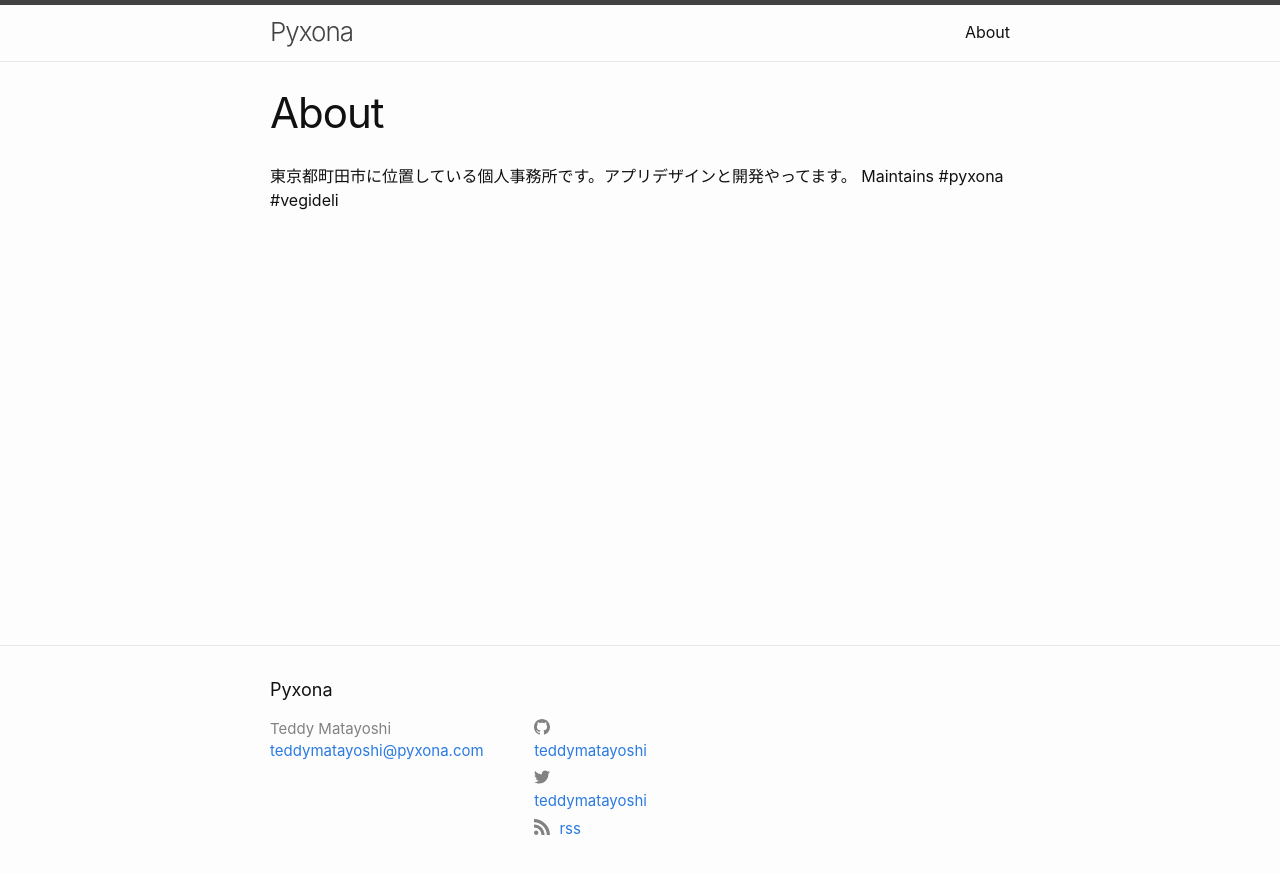
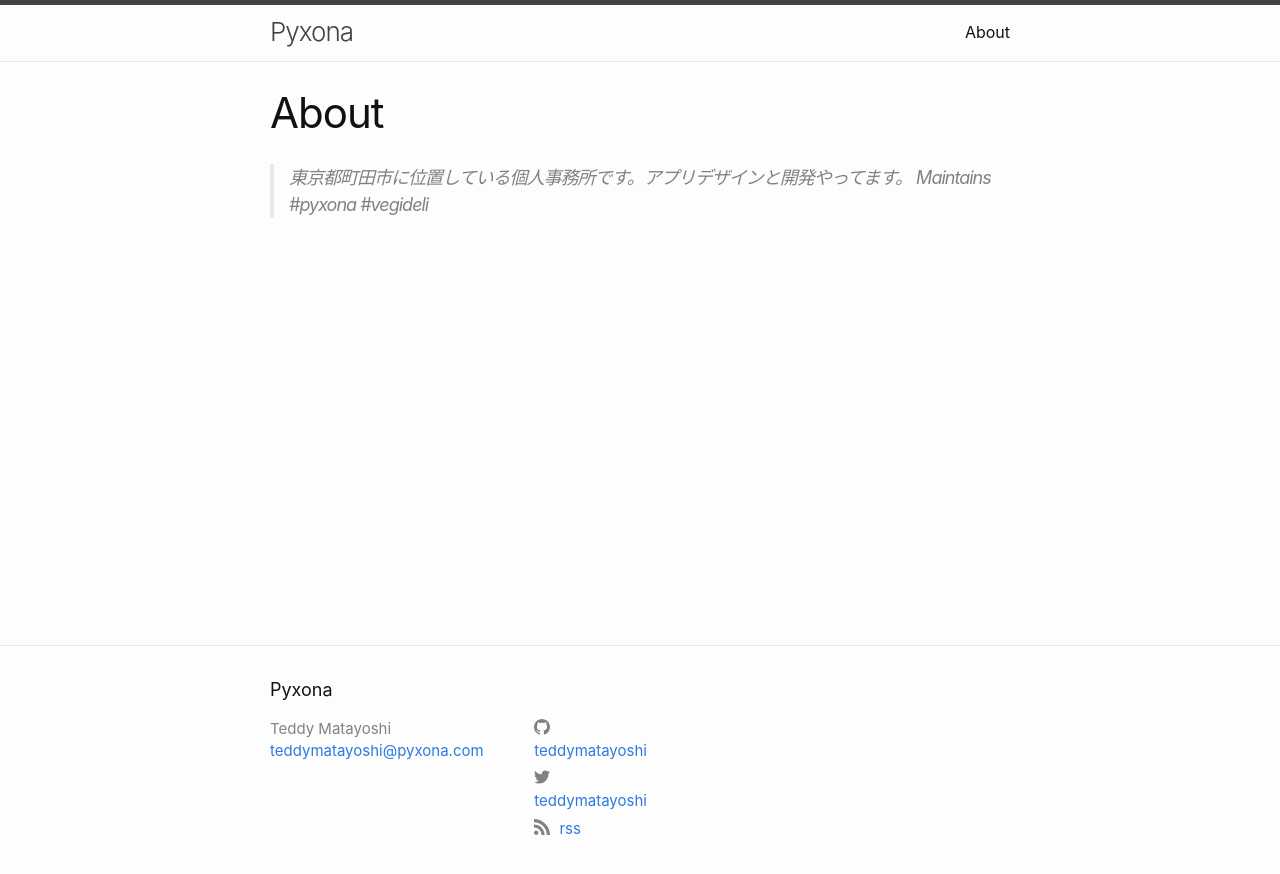
Before and after one commit to teddymatayoshi/teddymatayoshi.github.io, a Jekyll site: the page built from about.md, in a window 1280 px wide. Shown: the top 874 px of the page. Built offline with Jekyll 4.4.1, drawn with Linux system fonts in a browser that asks for light colours.

```diff
--- a/about.md
+++ b/about.md
@@ -4,5 +4,5 @@ title: About
 permalink: /about/
 ---
 
-東京都町田市に位置している個人事務所です。アプリデザインと開発やってます。
-Maintains #pyxona #vegideli
+>東京都町田市に位置している個人事務所です。アプリデザインと開発やってます。
+>Maintains #pyxona #vegideli
```
